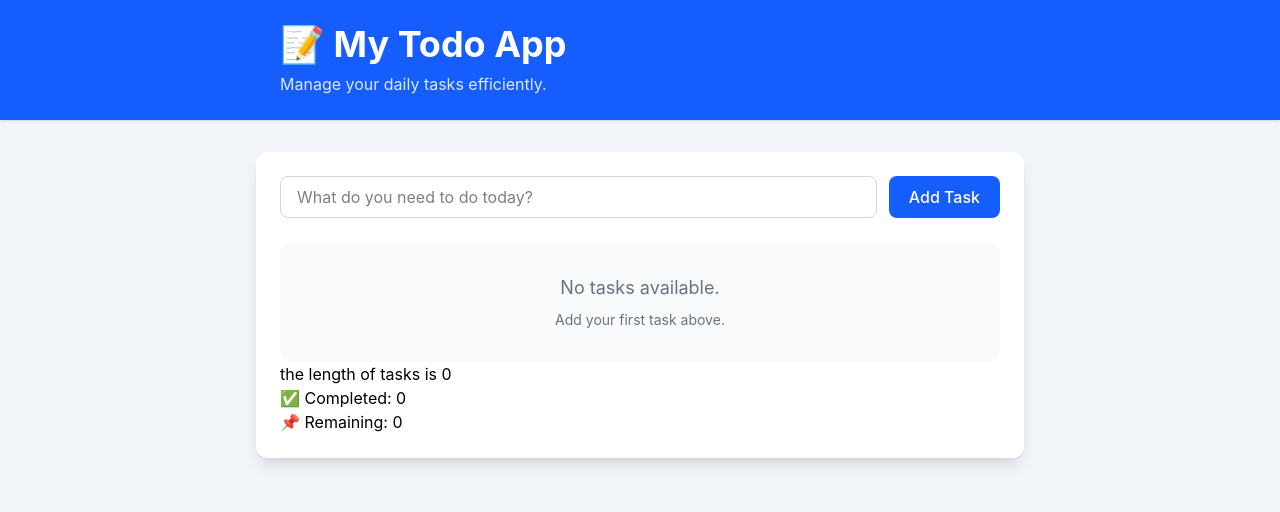
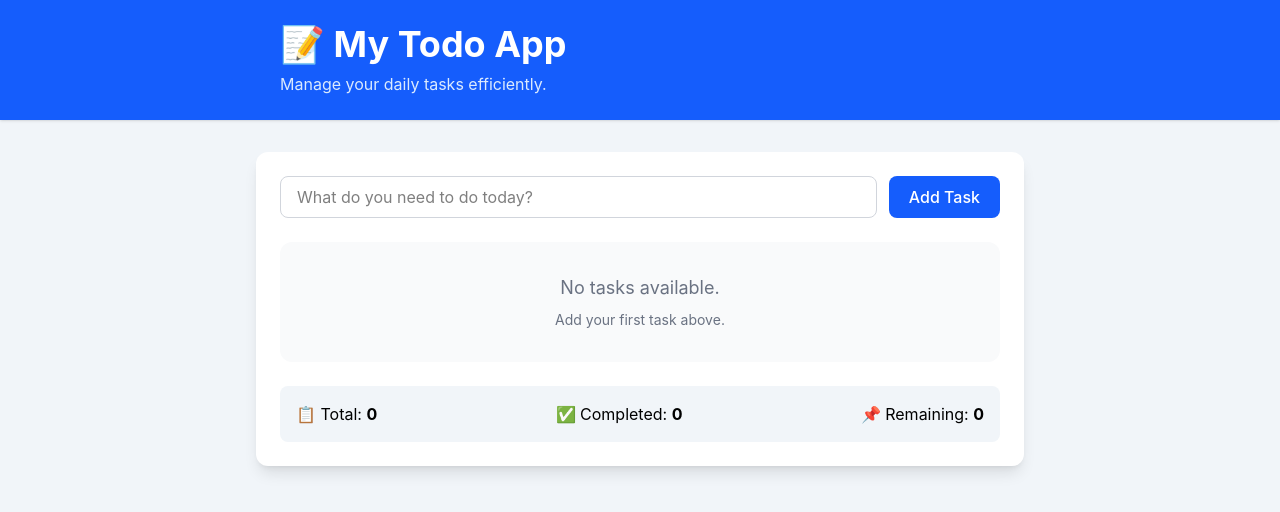
Before and after one commit to snehamandal0001/todo-app, a React (Vite) app: page / in a window 1280 px wide. Shown: the top 512 px of the page. Built offline with nearby package versions, Linux system fonts and the light colour scheme.

Commit message:
Add localStorage persistence with useEffect

```diff
--- a/package.json
+++ b/package.json
@@ -11,6 +11,7 @@
   },
   "dependencies": {
     "@tailwindcss/vite": "^4.3.3",
+    "lucide-react": "^1.28.0",
     "react": "^19.2.7",
     "react-dom": "^19.2.7",
     "tailwindcss": "^4.3.3"
--- a/src/components/TodoForm.jsx
+++ b/src/components/TodoForm.jsx
@@ -1,11 +1,30 @@
-import { useState } from "react";
+import { useState, useEffect } from "react";
+import { Trash2, Pencil, Check,Trash,X,Undo,Save} from "lucide-react";
 
 function TodoForm() {
 
     const [task, setTask] = useState("");
-    const [tasks, setTasks] = useState([]);
+
+    const [tasks, setTasks] = useState(() => {
+        const savedTasks = localStorage.getItem("tasks");
+
+        return savedTasks ? JSON.parse(savedTasks) : [];
+});
+
     const [editingIndex, setEditingIndex] = useState(null);
     const [editText, setEditText] = useState("");
+
+
+
+useEffect(() => {
+
+    localStorage.setItem(
+        "tasks",
+        JSON.stringify(tasks)
+    );
+
+}, [tasks]);
+
 
     function addTask() {
 
@@ -121,6 +140,20 @@ function cancelEdit() {
 
 }
 
+function clearAllTasks() {
+
+    const confirmDelete = window.confirm(
+        "Are you sure you want to delete all tasks?"
+    );
+
+    if (!confirmDelete) {
+        return;
+    }
+
+    setTasks([]);
+
+}
+
 
 
 
@@ -178,8 +211,33 @@ function cancelEdit() {
 
             </div>
 
+  {tasks.length > 0 && (
 
-{/* ipuut area ended */}
+<div className="flex justify-end mb-4">
+
+    <button
+        onClick={clearAllTasks}
+        className="
+            bg-red-600
+            text-white
+            px-4
+            py-2
+            rounded-lg
+            hover:bg-red-700
+            transition
+        "
+    >
+       <Trash size={18} /> Clear all
+    </button>
+
+</div>
+
+)}
+
+
+
+
+
 
 {tasks.length === 0 ?
 
@@ -250,7 +308,7 @@ function cancelEdit() {
                 hover:bg-blue-700
             "
         >
-            💾 Save
+           <Save size={18} /> Save
         </button>
 
         <button
@@ -263,7 +321,7 @@ function cancelEdit() {
                 hover:bg-gray-600
             "
         >
-            ❌ Cancel
+           <X size={18} /> Cancel
 
         </button>
 
@@ -296,7 +354,13 @@ function cancelEdit() {
         ${item.completed?"bg-blue-500 hover:bg-blue-600"
             :"bg-green-500 hover:bg-green-600 "}
     `}>
-     {item.completed ? "↩ Undo" : "✔ Complete"}
+     {item.completed ?(
+        <>
+        <Undo size={18} />
+        <span className ="text -xs">Undo</span> </> ): (
+        <>
+        <Check size={18} />
+        <span className ="text -xs">Check</span> </> )}
       </button>
 
 
@@ -312,7 +376,7 @@ function cancelEdit() {
         transition
     "
 >
-    ✏ Edit
+   <Pencil size={18} /> Edit
 </button>
 
 <button onClick={() => deleteTask(index)}
@@ -324,7 +388,7 @@ function cancelEdit() {
         hover:bg-red-600
         transition
     ">
-                   🗑 Delete
+               <Trash2 size={18}  />   Delete
 </button>
 
 </div>
@@ -336,9 +400,21 @@ function cancelEdit() {
 )}
 
 
-<p> the length of tasks  is {tasks.length}</p>
-<p>✅ Completed: {completedTasks}</p>
-<p>📌 Remaining: {remainingTasks}</p>
+<div className="mt-6 flex justify-between bg-slate-100 rounded-lg p-4">
+
+    <p>
+        📋 Total: <strong>{tasks.length}</strong>
+    </p>
+
+    <p>
+        ✅ Completed: <strong>{completedTasks}</strong>
+    </p>
+
+    <p>
+        📌 Remaining: <strong>{remainingTasks}</strong>
+    </p>
+
+</div>
 
         </div>
     );
```
Also changed, not shown: 1 other file (tests, documents, lock files or other folders).
